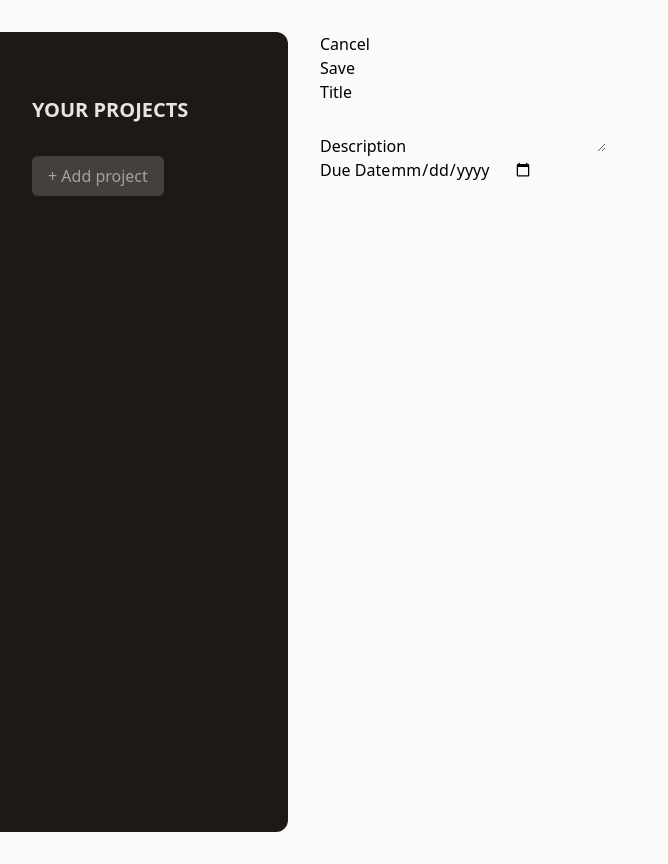
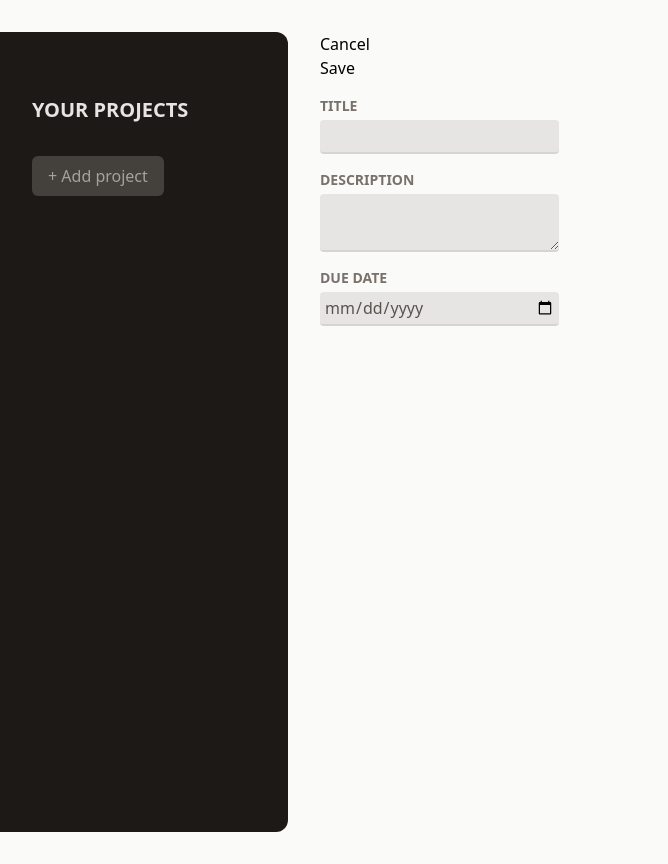
Before and after one commit to daFailer/project-management-react-app, a React (Vite) app: page / in a window 1280 px wide. Shown: the whole page, without its empty margins (0-668 px from the left). Built offline with nearby package versions, Linux system fonts and the light colour scheme.

Commit message:
Update Input component

```diff
--- a/src/components/Inputs.jsx
+++ b/src/components/Inputs.jsx
@@ -1,8 +1,16 @@
-const Input = ({ inputType = 'text', label }) => {
+const Input = ({ inputType = 'text', label, ...props }) => {
+  const classes = 'w-full p-1 border-b-2 rounded-sm border-stone-300 bg-stone-200 text-stone-600 focus:outline-none focus:border-stone-600';
   return (
-    <p>
-      <label>{label}</label>
-      {inputType === 'textarea' ? <textarea></textarea> : <input type={inputType} /> }
+    <p className="flex flex-col gap-1 my-4">
+      <label className="text-sm font-bold uppercase text-stone-500">{label}</label>
+      {
+        inputType === 'textarea' ?
+          <textarea
+            className={classes}
+            {...props}
+          ></textarea> :
+          <input type={inputType} className={classes} {...props} />
+      }
     </p>
   )
 }
```
